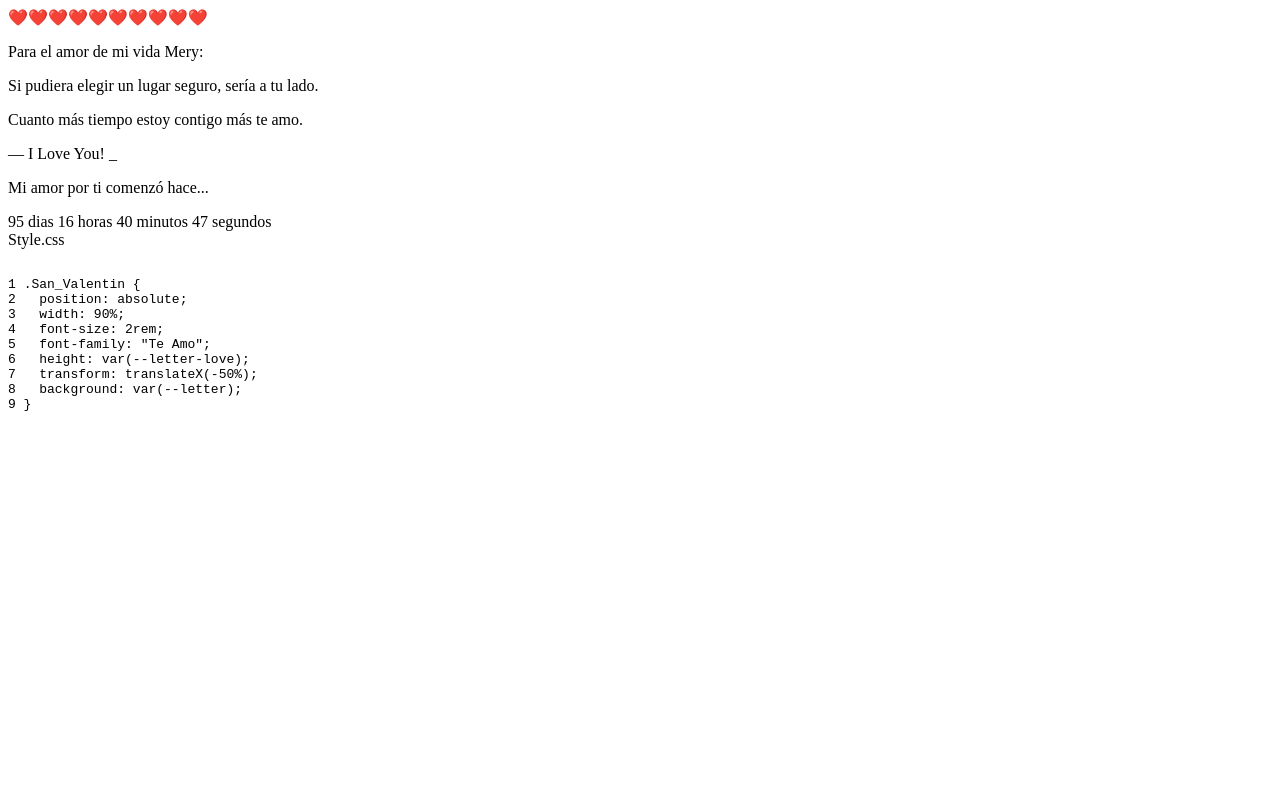
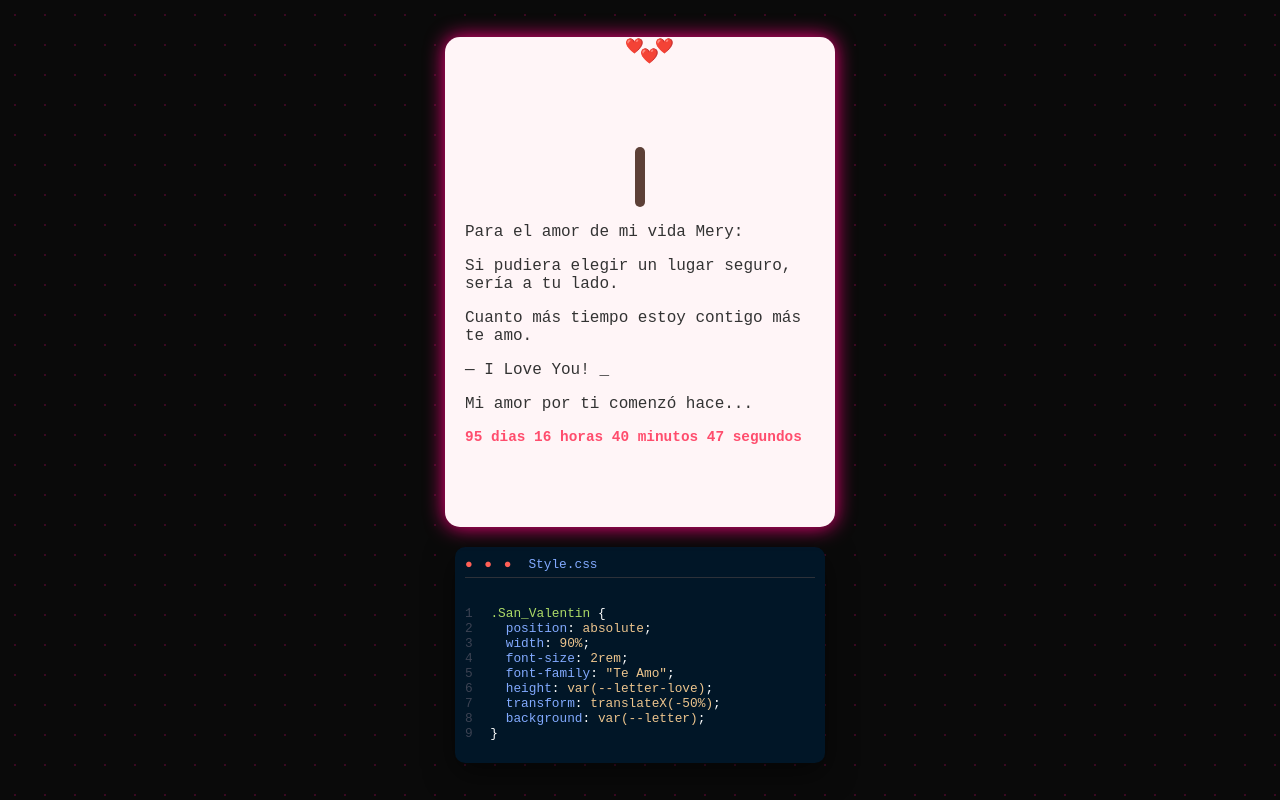
Before and after one commit to MIMACH0/carta, a plain HTML site: page index.html in a window 1280 px wide. Drawn offline with Linux system fonts and the light colour scheme.

Commit message:
Refactor CSS for new design and layout
Removed old styles and added new layout and design elements.

```diff
--- a/Style.css
+++ b/Style.css
@@ -1,19 +1,120 @@
-.San_Valentin {
-  position: absolute;
-  width: 90%;
-  font-size: 2rem;
-  font-family: "Te Amo", cursive;
-  height: var(--letter-love);
-  transform: translateX(-50%);
-  background: var(--letter);
-  transition: all 1s ease;
+:root {
+    --neon-pink: #ff007f;
+    --dark-bg: #0a0a0a;
+    --code-bg: #011627;
 }
 
-.arbol-corazones {
-  animation: aparecer 2s forwards;
+body {
+    margin: 0;
+    background-color: var(--dark-bg);
+    color: white;
+    font-family: 'Courier New', Courier, monospace;
+    display: flex;
+    justify-content: center;
+    align-items: center;
+    min-height: 100vh;
+    overflow: hidden;
 }
 
-@keyframes aparecer {
-  from { opacity: 0; transform: scale(0.5); }
-  to { opacity: 1; transform: scale(1); }
+/* Fondo con luces de neón */
+.background-decor {
+    position: fixed;
+    width: 100vw;
+    height: 100vh;
+    background-image: radial-gradient(circle, #ff007f33 1px, transparent 1px);
+    background-size: 30px 30px;
+    z-index: -1;
 }
+
+.container {
+    display: flex;
+    flex-direction: column;
+    align-items: center;
+    gap: 20px;
+    width: 100%;
+}
+
+/* Tarjeta Principal */
+.card {
+    background: #fff5f7;
+    width: 350px;
+    height: 450px;
+    border-radius: 15px;
+    padding: 20px;
+    color: #333;
+    position: relative;
+    box-shadow: 0 0 20px var(--neon-pink);
+    overflow: hidden;
+}
+
+/* Árbol de corazones */
+.tree-container {
+    position: relative;
+    height: 150px;
+    display: flex;
+    justify-content: center;
+}
+
+.trunk {
+    width: 10px;
+    height: 60px;
+    background: #5d4037;
+    position: absolute;
+    bottom: 0;
+    border-radius: 5px;
+}
+
+.heart {
+    position: absolute;
+    color: #ff4d6d;
+    font-size: 15px;
+    animation: grow 1s ease-out forwards;
+}
+
+@keyframes grow {
+    0% { transform: scale(0); opacity: 0; }
+    100% { transform: scale(1); opacity: 1; }
+}
+
+/* Ventana de Código inferior */
+.code-window {
+    background: var(--code-bg);
+    width: 350px;
+    border-radius: 10px;
+    padding: 10px;
+    font-size: 0.8rem;
+    box-shadow: 0 10px 30px rgba(0,0,0,0.5);
+}
+
+.code-header {
+    display: flex;
+    align-items: center;
+    border-bottom: 1px solid #2d3139;
+    padding-bottom: 5px;
+    margin-bottom: 10px;
+}
+
+.dots::before {
+    content: "● ● ●";
+    color: #ff5f56;
+    letter-spacing: 2px;
+}
+
+.filename {
+    margin-left: 15px;
+    color: #82aaff;
+}
+
+/* Colores de sintaxis */
+.selector { color: #addb67; }
+.prop { color: #82aaff; }
+.val { color: #ecc48d; }
+.line { color: #3b4252; margin-right: 10px; }
+
+/* Contador */
+#timer {
+    font-weight: bold;
+    color: #ff4d6d;
+    font-size: 0.9rem;
+    margin-top: 10px;
+}
```
